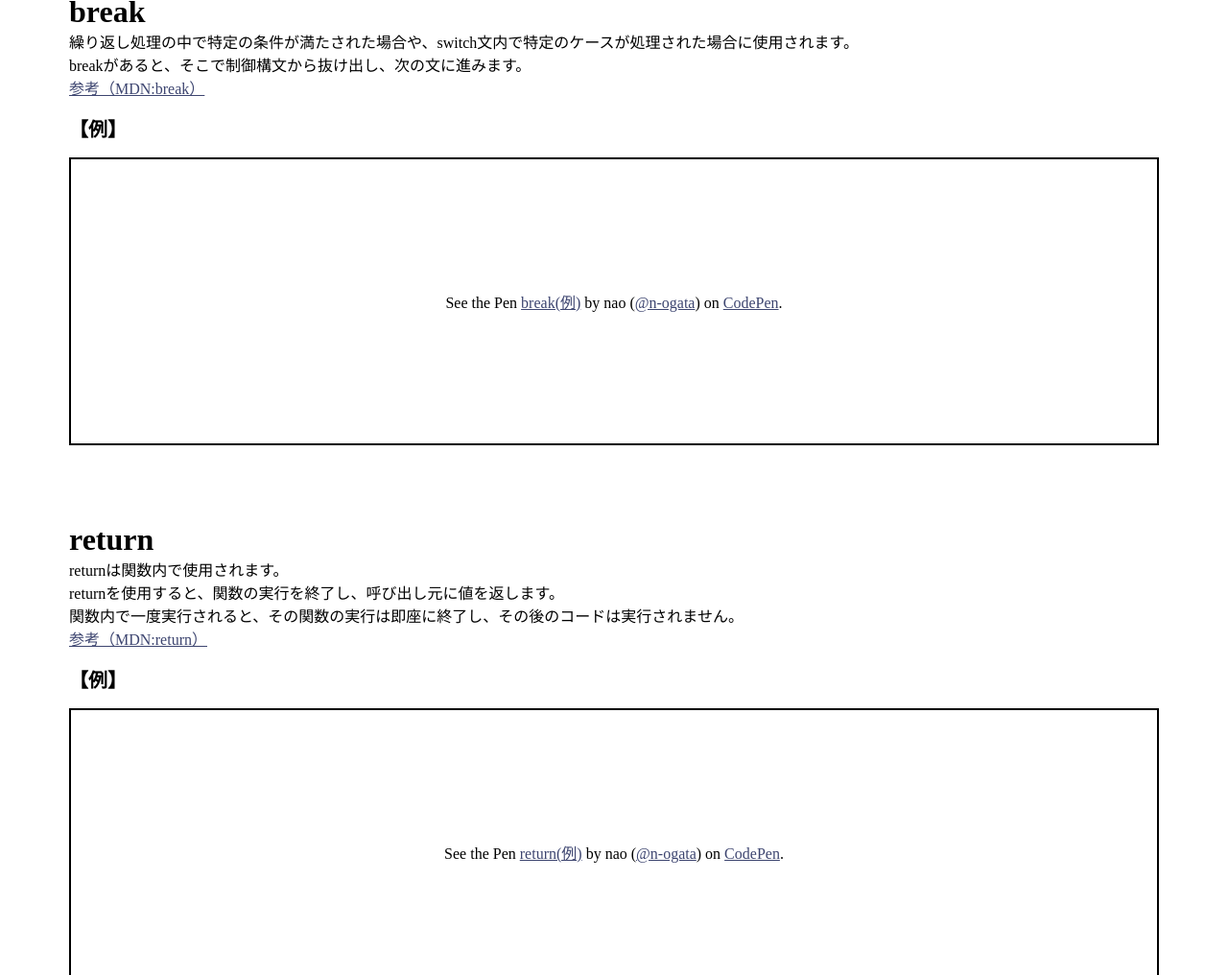
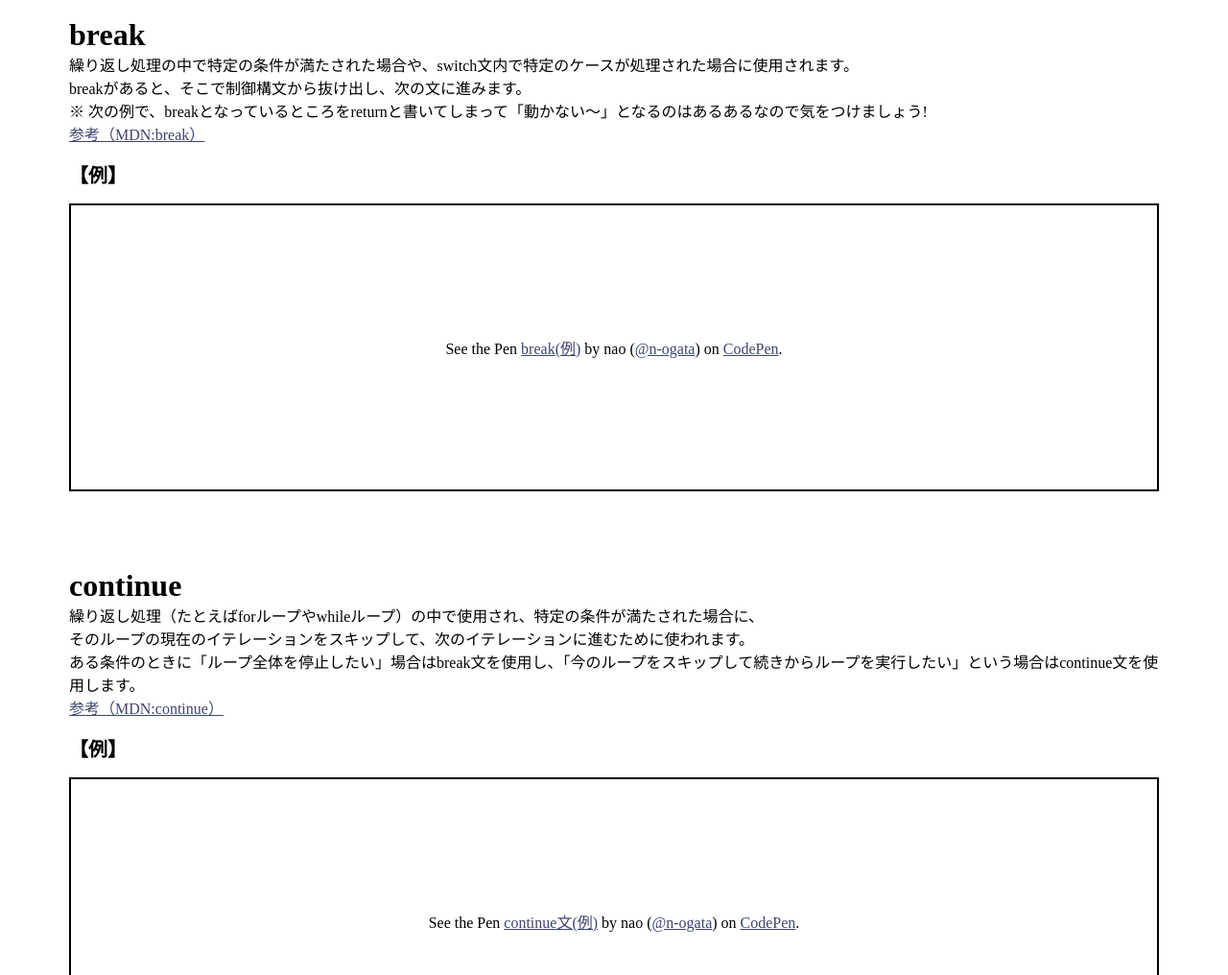
Before and after one commit to nao54852/js-practice, a plain HTML site: page index.html in a window 1280 px wide. Shown: the part 6537-7553 px from the top of the page at 96% size. Drawn offline with Linux system fonts and the light colour scheme; a script that the page names is missing.

Commit message:
Update index.html

```diff
--- a/index.html
+++ b/index.html
@@ -235,7 +235,9 @@
         <div class="p-section__wrapper">
             <hgroup>
                 <h3 class="p-section__title">while文</h3>
-                <p>while文は、指定された条件がtrueの場合に繰り返し処理を実行するために使用されます。</p>
+                <p>while文は、指定された条件がtrueの場合に繰り返し処理を実行するために使用されます。
+                    <br>条件が常にtrue(truthy)の場合、処理が無限に実行されてしまうので注意が必要です。
+                </p>
                 <a href="https://developer.mozilla.org/ja/docs/Web/JavaScript/Reference/Statements/while">参考（MDN:while）</a>
             </hgroup>
             <div class="p-section__card">
@@ -303,6 +305,7 @@
                 <h3 class="p-section__title">break</h3>
                 <p>繰り返し処理の中で特定の条件が満たされた場合や、switch文内で特定のケースが処理された場合に使用されます。
                     <br>breakがあると、そこで制御構文から抜け出し、次の文に進みます。
+                    <br>※ 次の例で、breakとなっているところをreturnと書いてしまって「動かない〜」となるのはあるあるなので気をつけましょう!
                 </p>
                 <a href="https://developer.mozilla.org/ja/docs/Web/JavaScript/Reference/Statements/break">参考（MDN:break）</a>
             </hgroup>
@@ -311,6 +314,27 @@
                 <p class="codepen" data-height="360" data-default-tab="js" data-slug-hash="bGzJxZK" data-user="n-ogata" style="height: 300px; box-sizing: border-box; display: flex; align-items: center; justify-content: center; border: 2px solid; margin: 1em 0; padding: 1em;">
                     <span>See the Pen <a href="https://codepen.io/n-ogata/pen/bGzJxZK">
                     break(例)</a> by nao (<a href="https://codepen.io/n-ogata">@n-ogata</a>)
+                    on <a href="https://codepen.io">CodePen</a>.</span>
+                </p>
+                <script async src="https://cpwebassets.codepen.io/assets/embed/ei.js"></script>
+            </div>
+        </div>
+
+        <!-- continue -->
+        <div class="p-section__wrapper">
+            <hgroup>
+                <h3 class="p-section__title">continue</h3>
+                <p>繰り返し処理（たとえばforループやwhileループ）の中で使用され、特定の条件が満たされた場合に、
+                    <br>そのループの現在のイテレーションをスキップして、次のイテレーションに進むために使われます。
+                    <br>ある条件のときに「ループ全体を停止したい」場合はbreak文を使用し、「今のループをスキップして続きからループを実行したい」という場合はcontinue文を使用します。
+                </p>
+                <a href="https://developer.mozilla.org/ja/docs/Web/JavaScript/Reference/Statements/continue">参考（MDN:continue）</a>
+            </hgroup>
+            <div class="p-section__card">
+                <h4 class="p-section__title-s">【例】</h4>
+                <p class="codepen" data-height="300" data-default-tab="js" data-slug-hash="qBgeexJ" data-user="n-ogata" style="height: 300px; box-sizing: border-box; display: flex; align-items: center; justify-content: center; border: 2px solid; margin: 1em 0; padding: 1em;">
+                    <span>See the Pen <a href="https://codepen.io/n-ogata/pen/qBgeexJ">
+                    continue文(例)</a> by nao (<a href="https://codepen.io/n-ogata">@n-ogata</a>)
                     on <a href="https://codepen.io">CodePen</a>.</span>
                 </p>
                 <script async src="https://cpwebassets.codepen.io/assets/embed/ei.js"></script>
@@ -517,6 +541,7 @@
                 <br>JSDocを記載すると、コード入力時にヒントやコード補完が表示されるので、コーディングの助けになりますし、
                 <br>コードの機能やパラメータ、戻り値などの情報が記述されたドキュメントを生成することもできます。
             </p>
+            <a href="https://jsdoc.app/">参考（公式ドキュメント）</a>
         </hgroup>
         <div class="p-section__card">
             <h4 class="p-section__title-s">【例】</h4>
```
